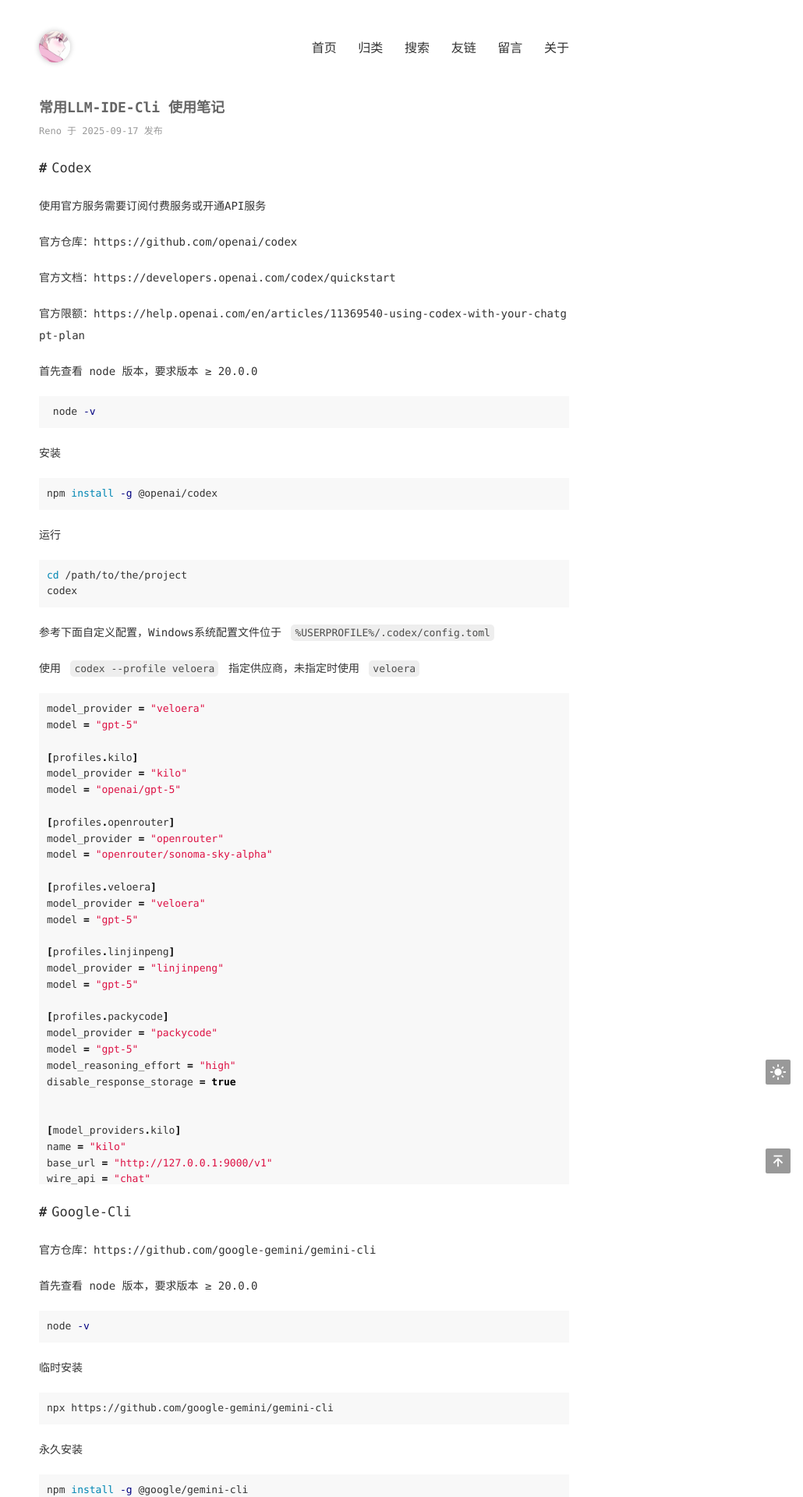
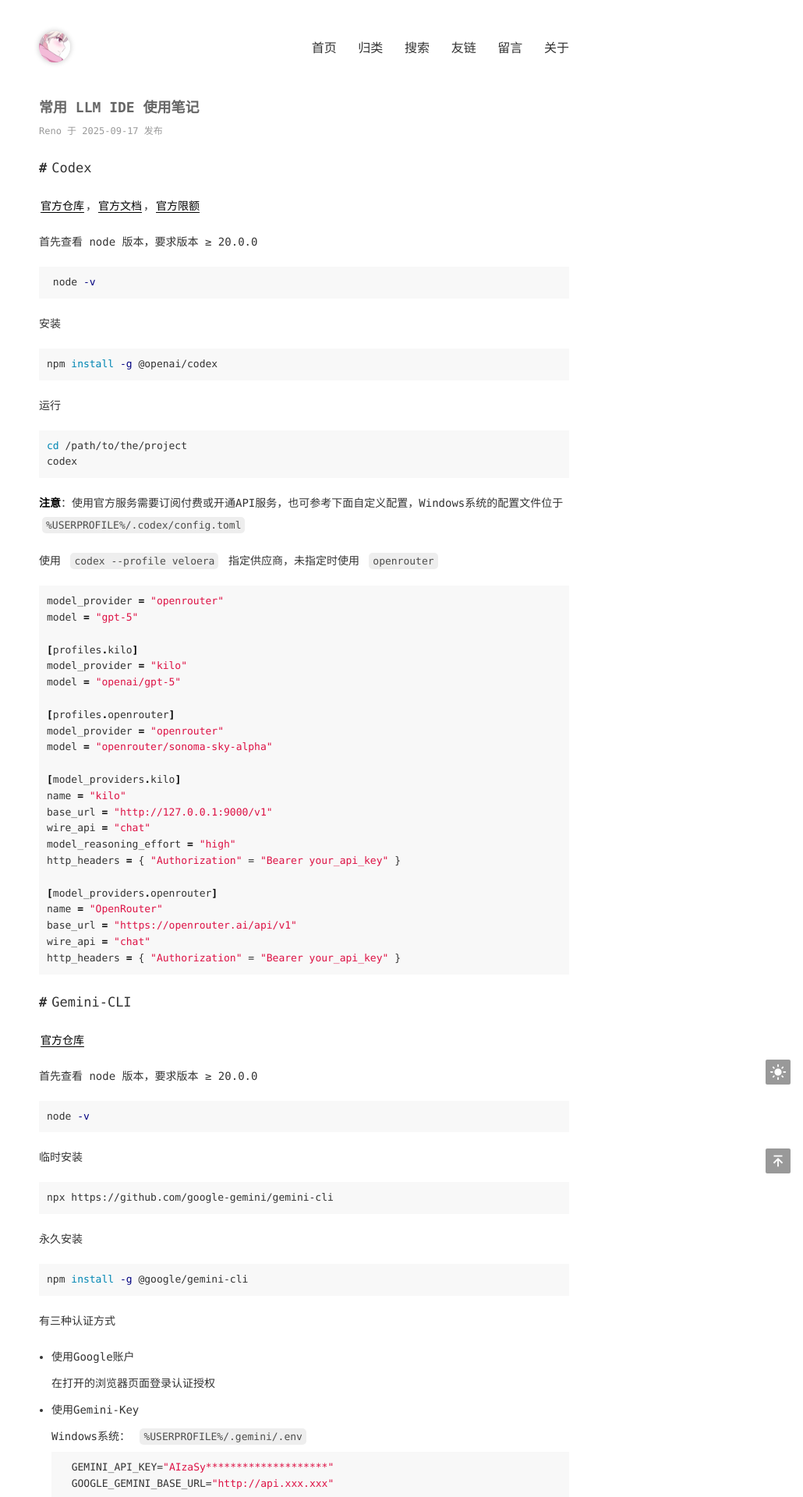
Before and after one commit to Raimbaulty/Raimbaulty.github.io, a Jekyll site: the page built from _posts/2025-09-17-常用LLM-IDE-Cli使用笔记.md, in a window 1280 px wide. Shown: the top 1920 px of the page at 78% size, without its empty margins (250-1280 px from the left). Built offline with Jekyll 4.4.1, drawn with Linux system fonts in a browser that asks for light colours; some of the changed text lies outside the part shown.

````diff
--- a/_posts/2025-09-17-常用LLM-IDE-Cli使用笔记.md
+++ b/_posts/2025-09-17-常用LLM-IDE-Cli使用笔记.md
@@ -1,6 +1,6 @@
 ---
 layout: mypost
-title: 常用LLM-IDE-Cli 使用笔记
+title: 常用 LLM IDE 使用笔记
 date: 2025-09-17
 published: true
 categories: 人工智能
@@ -10,13 +10,7 @@ tags:
 
 ## Codex
 
-使用官方服务需要订阅付费服务或开通API服务
-
-官方仓库：https://github.com/openai/codex
-
-官方文档：https://developers.openai.com/codex/quickstart
-
-官方限额：https://help.openai.com/en/articles/11369540-using-codex-with-your-chatgpt-plan
+[官方仓库](https://github.com/openai/codex)，[官方文档](https://developers.openai.com/codex/quickstart)，[官方限额](https://help.openai.com/en/articles/11369540-using-codex-with-your-chatgpt-plan)
 
 首先查看 node 版本，要求版本 ≥ 20.0.0
 
@@ -37,12 +31,12 @@ cd /path/to/the/project
 codex
 ```
 
-参考下面自定义配置，Windows系统配置文件位于 `%USERPROFILE%/.codex/config.toml`
+**注意**：使用官方服务需要订阅付费或开通API服务，也可参考下面自定义配置，Windows系统的配置文件位于 `%USERPROFILE%/.codex/config.toml`
 
-使用 `codex --profile veloera` 指定供应商，未指定时使用 `veloera`
+使用 `codex --profile veloera` 指定供应商，未指定时使用 `openrouter`
 
 ```toml
-model_provider = "veloera"
+model_provider = "openrouter"
 model = "gpt-5"
 
 [profiles.kilo]
@@ -52,21 +46,6 @@ model = "openai/gpt-5"
 [profiles.openrouter]
 model_provider = "openrouter"
 model = "openrouter/sonoma-sky-alpha"
-
-[profiles.veloera]
-model_provider = "veloera"
-model = "gpt-5"
-
-[profiles.linjinpeng]
-model_provider = "linjinpeng"
-model = "gpt-5"
-
-[profiles.packycode]
-model_provider = "packycode"
-model = "gpt-5"
-model_reasoning_effort = "high"
-disable_response_storage = true
-
 
 [model_providers.kilo]
 name = "kilo"
@@ -80,31 +59,13 @@ name = "OpenRouter"
 base_url = "https://openrouter.ai/api/v1"
 wire_api = "chat"
 http_headers = { "Authorization" = "Bearer your_api_key" }
-
-[model_providers.veloera]
-name = "veloera"
-base_url = "https://zone.veloera.org/v1"
-wire_api = "chat"
-http_headers = { "Authorization" = "Bearer your_api_key" }
-
-[model_providers.linjinpeng]
-name = "linjinpeng"
-base_url = "https://linjinpeng-veloera.hf.space/v1"
-wire_api = "chat"
-http_headers = { "Authorization" = "Bearer your_api_key" }
-
-[model_providers.packycode]
-name = "packycode"
-base_url = "https://oai-api.fkclaude.com/v1"
-wire_api = "responses"
-env_key = "packycode"
 ```
 
 
 
-## Google-Cli
+## Gemini-CLI
 
-官方仓库：https://github.com/google-gemini/gemini-cli
+[官方仓库](https://github.com/google-gemini/gemini-cli)
 
 首先查看 node 版本，要求版本 ≥ 20.0.0
 
@@ -161,9 +122,7 @@ gemini
 
 ## Claude Code
 
-官方仓库：https://github.com/anthropics/claude-code
-
-官方文档：https://docs.claude.com/en/docs/claude-code/quickstart
+[官方仓库](https://github.com/anthropics/claude-code)，[官方文档](https://docs.claude.com/en/docs/claude-code/quickstart)
 
 首先查看 node 版本，要求版本 ≥ 18.0.0
 
````
Also changed, not shown: _posts/2025-09-06-Jekyll 博客搭建.md (+1 -1 lines), _posts/2025-09-15-免费-LLM-API-汇总.md (+10 -8 lines).
